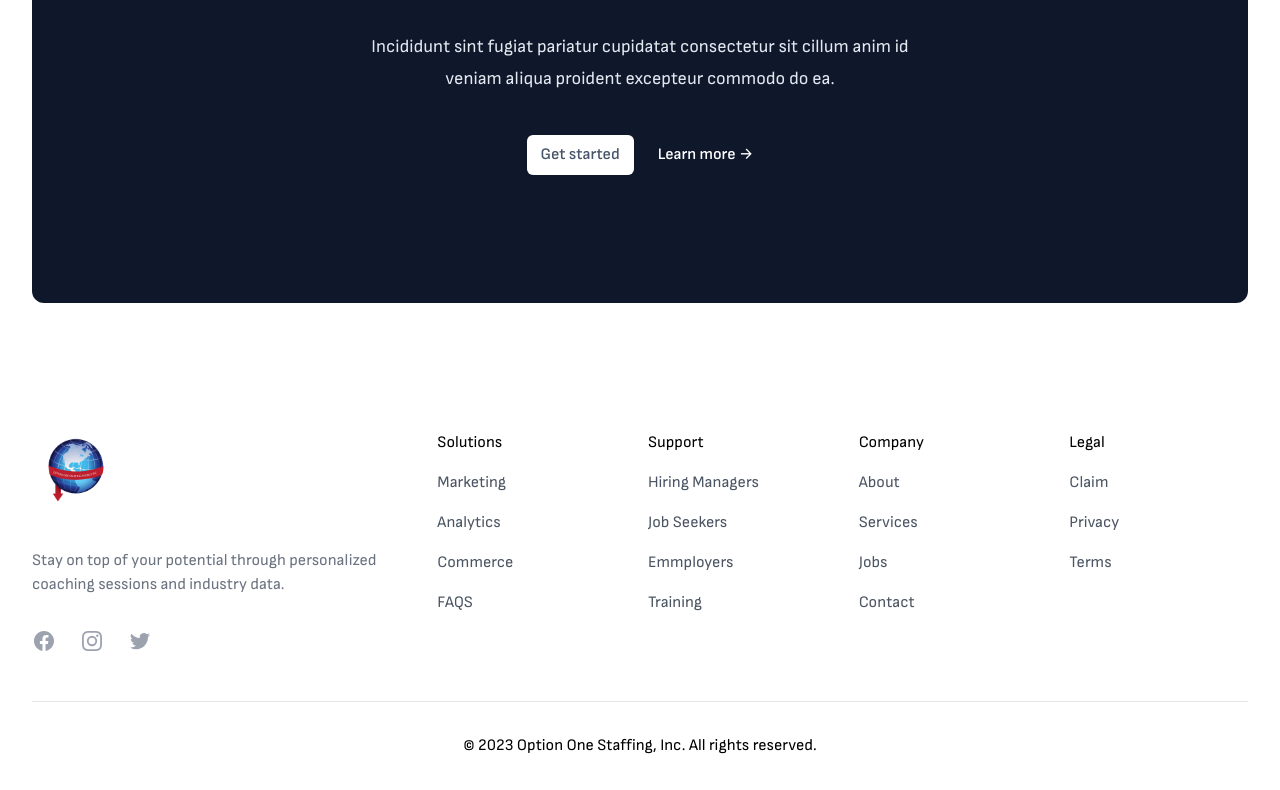
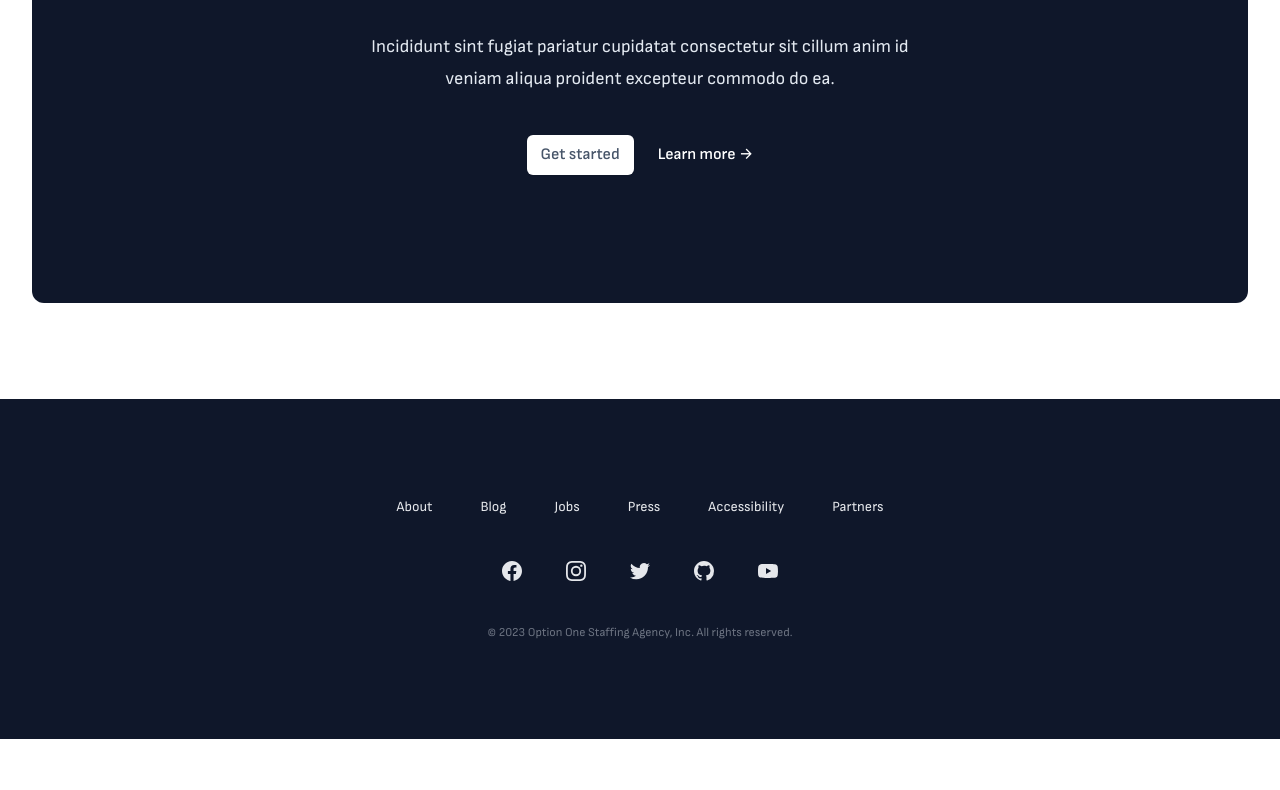
Before and after one commit to Justin-Bento/optionone-staffing-agency, a Next.js app: page / in a window 1280 px wide. Shown: the part 5012-5802 px from the top of the page. After the commit the page ends 5751 px from the top, so only its background shows below. Built offline with nearby package versions, Linux system fonts and the light colour scheme.

Commit message:
updated  footer component with dark theme

```diff
--- a/components/Footer.tsx
+++ b/components/Footer.tsx
@@ -1,35 +1,45 @@
-import Image from "next/image"
-import Link from "next/link"
-
+export default function Footer() {
+  return (
+    <footer className="bg-slate-900">
+      <div className="px-6 py-20 mx-auto overflow-hidden max-w-7xl sm:py-24 lg:px-8">
+        <nav className="-mb-6 columns-2 sm:flex sm:justify-center sm:space-x-12" aria-label="Footer">
+          {navigation.main.map((item) => (
+            <div key={item.name} className="pb-6">
+              <a href={item.href} className="text-sm leading-6 text-gray-200 hover:text-gray-400">
+                {item.name}
+              </a>
+            </div>
+          ))}
+        </nav>
+        <div className="flex justify-center mt-10 space-x-10">
+          {navigation.social.map((item) => (
+            <a key={item.name} href={item.href} className="text-gray-200 hover:text-gray-400">
+              <span className="sr-only">{item.name}</span>
+              <item.icon className="w-6 h-6" aria-hidden="true" />
+            </a>
+          ))}
+        </div>
+        <p className="mt-10 text-xs leading-5 text-center text-gray-500">
+          &copy; {new Date().getFullYear()} Option One Staffing Agency, Inc. All rights reserved.
+        </p>
+      </div>
+    </footer>
+  )
+}
 const navigation = {
-  solutions: [
-    { name: 'Marketing', href: '#' },
-    { name: 'Analytics', href: '#' },
-    { name: 'Commerce', href: '#' },
-    { name: 'FAQS', href: '#' },
-  ],
-  support: [
-    { name: 'Hiring Managers', href: '#' },
-    { name: 'Job Seekers', href: '#' },
-    { name: 'Emmployers', href: '#' },
-    { name: 'Training', href: '#' },
-  ],
-  company: [
+  main: [
     { name: 'About', href: '#' },
-    { name: 'Services', href: '#' },
+    { name: 'Blog', href: '#' },
     { name: 'Jobs', href: '#' },
-    { name: 'Contact', href: '#' },
-  ],
-  legal: [
-    { name: 'Claim', href: '#' },
-    { name: 'Privacy', href: '#' },
-    { name: 'Terms', href: '#' },
+    { name: 'Press', href: '#' },
+    { name: 'Accessibility', href: '#' },
+    { name: 'Partners', href: '#' },
   ],
   social: [
     {
       name: 'Facebook',
       href: '#',
-      icon: (props:any) => (
+      icon: (props: any) => (
         <svg fill="currentColor" viewBox="0 0 24 24" {...props}>
           <path
             fillRule="evenodd"
@@ -42,7 +52,7 @@
     {
       name: 'Instagram',
       href: '#',
-      icon: (props:any) => (
+      icon: (props: any) => (
         <svg fill="currentColor" viewBox="0 0 24 24" {...props}>
           <path
             fillRule="evenodd"
@@ -55,98 +65,37 @@
     {
       name: 'Twitter',
       href: '#',
-      icon: (props:any) => (
+      icon: (props: any) => (
         <svg fill="currentColor" viewBox="0 0 24 24" {...props}>
           <path d="M8.29 20.251c7.547 0 11.675-6.253 11.675-11.675 0-.178 0-.355-.012-.53A8.348 8.348 0 0022 5.92a8.19 8.19 0 01-2.357.646 4.118 4.118 0 001.804-2.27 8.224 8.224 0 01-2.605.996 4.107 4.107 0 00-6.993 3.743 11.65 11.65 0 01-8.457-4.287 4.106 4.106 0 001.27 5.477A4.072 4.072 0 012.8 9.713v.052a4.105 4.105 0 003.292 4.022 4.095 4.095 0 01-1.853.07 4.108 4.108 0 003.834 2.85A8.233 8.233 0 012 18.407a11.616 11.616 0 006.29 1.84" />
         </svg>
       ),
     },
+    {
+      name: 'GitHub',
+      href: '#',
+      icon: (props: any) => (
+        <svg fill="currentColor" viewBox="0 0 24 24" {...props}>
+          <path
+            fillRule="evenodd"
+            d="M12 2C6.477 2 2 6.484 2 12.017c0 4.425 2.865 8.18 6.839 9.504.5.092.682-.217.682-.483 0-.237-.008-.868-.013-1.703-2.782.605-3.369-1.343-3.369-1.343-.454-1.158-1.11-1.466-1.11-1.466-.908-.62.069-.608.069-.608 1.003.07 1.531 1.032 1.531 1.032.892 1.53 2.341 1.088 2.91.832.092-.647.35-1.088.636-1.338-2.22-.253-4.555-1.113-4.555-4.951 0-1.093.39-1.988 1.029-2.688-.103-.253-.446-1.272.098-2.65 0 0 .84-.27 2.75 1.026A9.564 9.564 0 0112 6.844c.85.004 1.705.115 2.504.337 1.909-1.296 2.747-1.027 2.747-1.027.546 1.379.202 2.398.1 2.651.64.7 1.028 1.595 1.028 2.688 0 3.848-2.339 4.695-4.566 4.943.359.309.678.92.678 1.855 0 1.338-.012 2.419-.012 2.747 0 .268.18.58.688.482A10.019 10.019 0 0022 12.017C22 6.484 17.522 2 12 2z"
+            clipRule="evenodd"
+          />
+        </svg>
+      ),
+    },
+    {
+      name: 'YouTube',
+      href: '#',
+      icon: (props: any) => (
+        <svg fill="currentColor" viewBox="0 0 24 24" {...props}>
+          <path
+            fillRule="evenodd"
+            d="M19.812 5.418c.861.23 1.538.907 1.768 1.768C21.998 8.746 22 12 22 12s0 3.255-.418 4.814a2.504 2.504 0 0 1-1.768 1.768c-1.56.419-7.814.419-7.814.419s-6.255 0-7.814-.419a2.505 2.505 0 0 1-1.768-1.768C2 15.255 2 12 2 12s0-3.255.417-4.814a2.507 2.507 0 0 1 1.768-1.768C5.744 5 11.998 5 11.998 5s6.255 0 7.814.418ZM15.194 12 10 15V9l5.194 3Z"
+            clipRule="evenodd"
+          />
+        </svg>
+      ),
+    },
   ],
 }
-
-export default function Footer() {
-  return (
-    <footer className="bg-white" aria-labelledby="footer-heading">
-      <h2 id="footer-heading" className="sr-only">
-        Footer
-      </h2>
-      <div className="wrapper">
-        <div className="xl:grid xl:grid-cols-3">
-          <div className="space-y-8 xl:col-span-1">
-            <Link href="/">
-              <Image src={"/brand/option-one-logo.png"} alt="Option One Staffing Agency Logo" width={86} height={86} />
-            </Link>
-            <p className="text-gray-500 type-body-large">
-            Stay on top of your potential through personalized coaching sessions and industry data.
-            </p>
-            <div className="flex space-x-6">
-              {navigation.social.map((item) => (
-                <a key={item.name} href={item.href} className="text-gray-400 type-body-medium hover:text-gray-500">
-                  <span className="sr-only">{item.name}</span>
-                  <item.icon className="w-6 h-6" aria-hidden="true" />
-                </a>
-              ))}
-            </div>
-          </div>
-          <div className="grid grid-cols-2 gap-8 mt-12 xl:col-span-2 xl:mt-0">
-            <div className="md:grid md:grid-cols-2 md:gap-8">
-              <div>
-                <h3 className="type-title-medium">Solutions</h3>
-                <ul role="list" className="mt-4 space-y-4">
-                  {navigation.solutions.map((item) => (
-                    <li key={item.name}>
-                      <a href={item.href} className="text-gray-600 hover:text-gray-900 type-body-medium">
-                        {item.name}
-                      </a>
-                    </li>
-                  ))}
-                </ul>
-              </div>
-              <div className="mt-12 md:mt-0">
-                <h3 className="type-title-medium">Support</h3>
-                <ul role="list" className="mt-4 space-y-4">
-                  {navigation.support.map((item) => (
-                    <li key={item.name}>
-                      <a href={item.href} className="text-gray-600 hover:text-gray-900 type-body-medium">
-                        {item.name}
-                      </a>
-                    </li>
-                  ))}
-                </ul>
-              </div>
-            </div>
-            <div className="md:grid md:grid-cols-2 md:gap-8">
-              <div>
-                <h3 className="type-title-medium">Company</h3>
-                <ul role="list" className="mt-4 space-y-4">
-                  {navigation.company.map((item) => (
-                    <li key={item.name}>
-                      <a href={item.href} className="text-gray-600 hover:text-gray-900 type-body-medium">
-                        {item.name}
-                      </a>
-                    </li>
-                  ))}
-                </ul>
-              </div>
-              <div className="mt-12 md:mt-0">
-                <h3 className="type-title-medium">Legal</h3>
-                <ul role="list" className="mt-4 space-y-4">
-                  {navigation.legal.map((item) => (
-                    <li key={item.name}>
-                      <a href={item.href} className="text-gray-600 hover:text-gray-900 type-body-medium">
-                        {item.name}
-                      </a>
-                    </li>
-                  ))}
-                </ul>
-              </div>
-            </div>
-          </div>
-        </div>
-        <div className="pt-8 mt-12 border-t border-gray-200">
-          <p className="type-body-medium text-start md:text-center">&copy; {new Date().getFullYear()} Option One Staffing, Inc. All rights reserved.</p>
-        </div>
-      </div>
-    </footer>
-  )
-}
```
